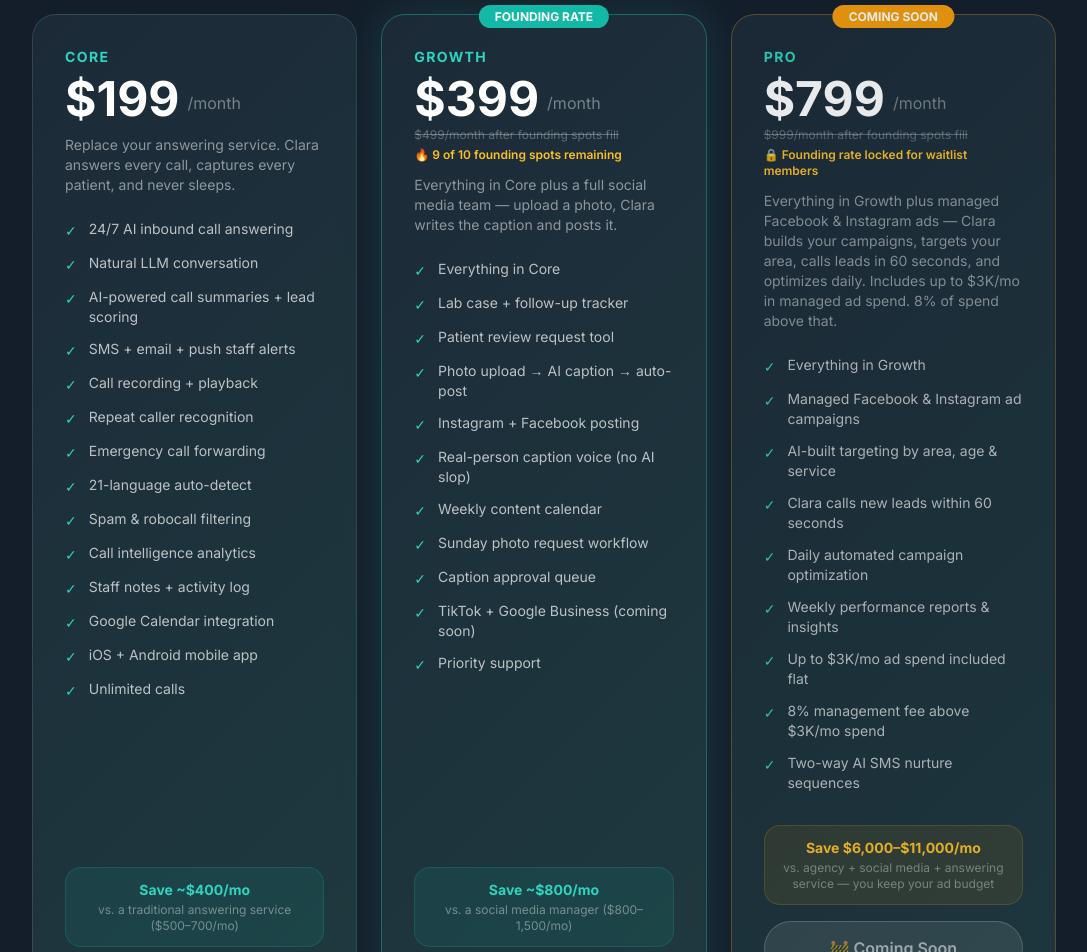
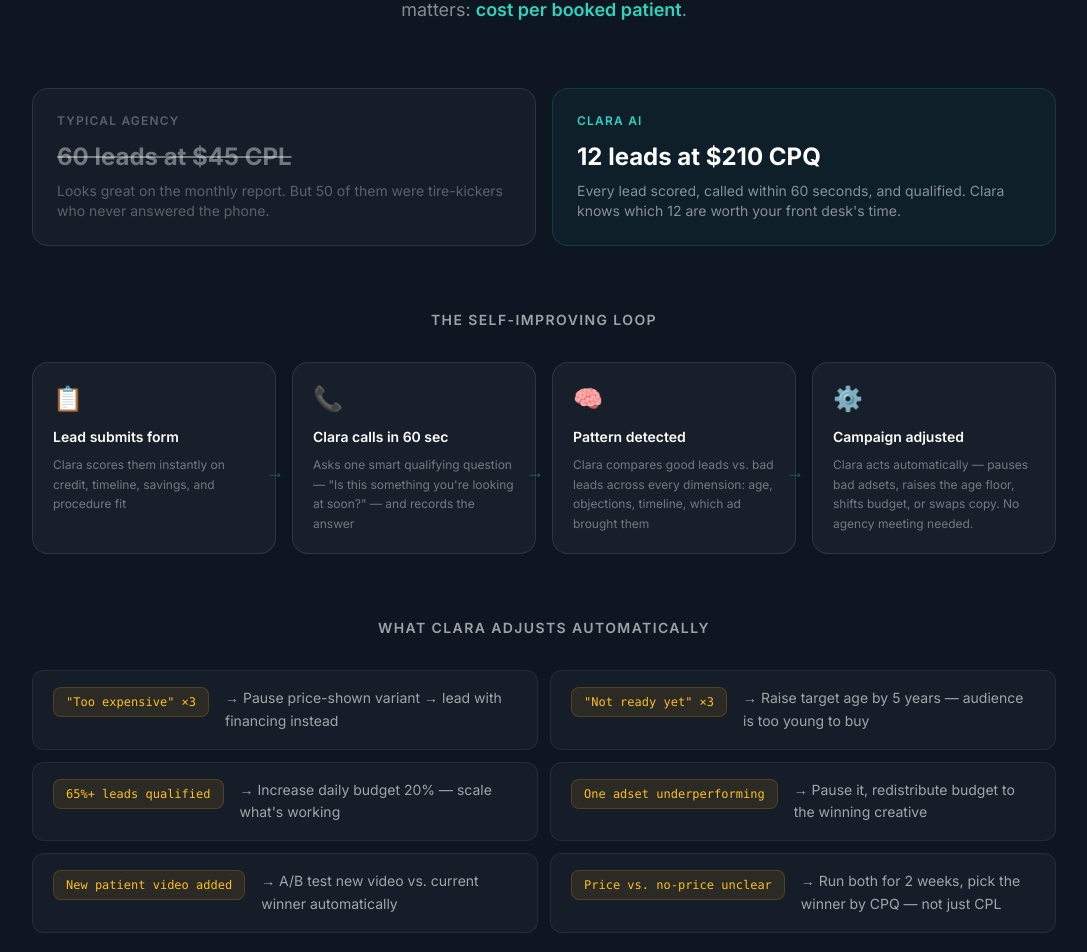
Before and after one commit to dentalondemand/iamclara-website, a Next.js app: page / in a window 1280 px wide. Shown: the part 3410-4362 px from the top of the page, without its empty margins (96-1183 px from the left). Built offline with nearby package versions, Linux system fonts and the light colour scheme.

Commit message:
feat: Pro optimizer section — CPL vs CPQ explainer, self-improving loop, auto-adjustment cards, updated Pro feature list

```diff
--- a/app/page.tsx
+++ b/app/page.tsx
@@ -406,13 +406,14 @@ function Pricing() {
               {[
                 'Everything in Growth',
                 'Managed Facebook & Instagram ad campaigns',
-                'AI-built targeting by area, age & service',
+                'A/B tests price vs. outcome copy automatically',
                 'Clara calls new leads within 60 seconds',
-                'Daily automated campaign optimization',
-                'Weekly performance reports & insights',
+                'Lead quality scoring on every single call',
+                'Smart optimizer: adjusts targeting weekly based on who actually books',
+                'Pauses bad adsets, scales winning ones — no agency meeting',
+                'Weekly plain-English report: what worked, what didn\'t, what changed',
                 'Up to $3K/mo ad spend included flat',
                 '8% management fee above $3K/mo spend',
-                'Two-way AI SMS nurture sequences',
               ].map((item) => (
                 <li key={item} className="flex items-start gap-3 text-sm text-white/70">
                   <span className="text-teal-400 mt-0.5 flex-shrink-0">✓</span>
@@ -631,6 +632,112 @@ function Footer() {
   )
 }
 
+function ProOptimizer() {
+  const steps = [
+    {
+      icon: '📋',
+      label: 'Lead submits form',
+      detail: 'Clara scores them instantly on credit, timeline, savings, and procedure fit',
+    },
+    {
+      icon: '📞',
+      label: 'Clara calls in 60 sec',
+      detail: 'Asks one smart qualifying question — "Is this something you\'re looking at soon?" — and records the answer',
+    },
+    {
+      icon: '🧠',
+      label: 'Pattern detected',
+      detail: 'Clara compares good leads vs. bad leads across every dimension: age, objections, timeline, which ad brought them',
+    },
+    {
+      icon: '⚙️',
+      label: 'Campaign adjusted',
+      detail: 'Clara acts automatically — pauses bad adsets, raises the age floor, shifts budget, or swaps copy. No agency meeting needed.',
+    },
+  ]
+
+  const adjustments = [
+    { signal: '"Too expensive" ×3', action: 'Pause price-shown variant → lead with financing instead' },
+    { signal: '"Not ready yet" ×3', action: 'Raise target age by 5 years — audience is too young to buy' },
+    { signal: '65%+ leads qualified', action: 'Increase daily budget 20% — scale what\'s working' },
+    { signal: 'One adset underperforming', action: 'Pause it, redistribute budget to the winning creative' },
+    { signal: 'New patient video added', action: 'A/B test new video vs. current winner automatically' },
+    { signal: 'Price vs. no-price unclear', action: 'Run both for 2 weeks, pick the winner by CPQ — not just CPL' },
+  ]
+
+  return (
+    <section className="py-24 px-6 bg-navy-900/80" id="pro-optimizer">
+      <div className="max-w-5xl mx-auto">
+
+        {/* Header */}
+        <div className="text-center mb-16">
+          <div className="inline-flex items-center gap-2 bg-amber-500/10 border border-amber-500/20 rounded-full px-4 py-1.5 mb-6">
+            <span className="text-amber-400 text-xs font-semibold uppercase tracking-widest">Pro Plan Only</span>
+          </div>
+          <h2 className="text-3xl md:text-4xl font-bold text-white mb-4">
+            Clara's ads get smarter every week
+          </h2>
+          <p className="text-white/50 text-lg max-w-2xl mx-auto">
+            Most agencies report <span className="text-white/70 line-through">cost per lead</span>. We optimize for the only number that matters: <span className="text-teal-400 font-semibold">cost per booked patient</span>.
+          </p>
+        </div>
+
+        {/* CPL vs CPQ callout */}
+        <div className="grid md:grid-cols-2 gap-4 mb-16">
+          <div className="bg-white/[0.03] border border-white/10 rounded-2xl p-6">
+            <div className="text-white/30 text-xs font-semibold uppercase tracking-widest mb-3">Typical agency</div>
+            <div className="text-2xl font-bold text-white/40 mb-2 line-through">60 leads at $45 CPL</div>
+            <p className="text-white/30 text-sm">Looks great on the monthly report. But 50 of them were tire-kickers who never answered the phone.</p>
+          </div>
+          <div className="bg-teal-500/[0.06] border border-teal-500/20 rounded-2xl p-6">
+            <div className="text-teal-400 text-xs font-semibold uppercase tracking-widest mb-3">Clara AI</div>
+            <div className="text-2xl font-bold text-white mb-2">12 leads at $210 CPQ</div>
+            <p className="text-white/50 text-sm">Every lead scored, called within 60 seconds, and qualified. Clara knows which 12 are worth your front desk's time.</p>
+          </div>
+        </div>
+
+        {/* Feedback loop */}
+        <div className="mb-16">
+          <h3 className="text-center text-white/60 text-sm uppercase tracking-widest font-semibold mb-8">The self-improving loop</h3>
+          <div className="grid grid-cols-2 md:grid-cols-4 gap-4">
+            {steps.map((step, i) => (
+              <div key={i} className="relative">
+                <div className="bg-white/[0.04] border border-white/10 rounded-2xl p-5 h-full">
+                  <div className="text-2xl mb-3">{step.icon}</div>
+                  <div className="text-white font-semibold text-sm mb-2">{step.label}</div>
+                  <div className="text-white/40 text-xs leading-relaxed">{step.detail}</div>
+                </div>
+                {i < steps.length - 1 && (
+                  <div className="hidden md:flex absolute top-1/2 -right-2 z-10 text-teal-400/40 text-lg">→</div>
+                )}
+              </div>
+            ))}
+          </div>
+        </div>
+
+        {/* Smart adjustments */}
+        <div>
+          <h3 className="text-center text-white/60 text-sm uppercase tracking-widest font-semibold mb-8">What Clara adjusts automatically</h3>
+          <div className="grid md:grid-cols-2 gap-3">
+            {adjustments.map((adj, i) => (
+              <div key={i} className="flex items-start gap-4 bg-white/[0.03] border border-white/[0.07] rounded-xl px-5 py-4">
+                <div className="flex-shrink-0 bg-amber-500/10 border border-amber-500/20 rounded-lg px-3 py-1.5 text-xs font-mono text-amber-400 whitespace-nowrap">
+                  {adj.signal}
+                </div>
+                <div className="text-white/60 text-sm leading-relaxed">→ {adj.action}</div>
+              </div>
+            ))}
+          </div>
+          <p className="text-center text-white/25 text-xs mt-6">
+            Clara only acts when the signal is clear. When it's not, she tells you what she found and waits for your input.
+          </p>
+        </div>
+
+      </div>
+    </section>
+  )
+}
+
 export default function Home() {
   return (
     <>
@@ -638,6 +745,7 @@ export default function Home() {
       <Hero />
       <HowItWorks />
       <Features />
+      <ProOptimizer />
       <Pricing />
       <FAQ />
       <CTA />
```
